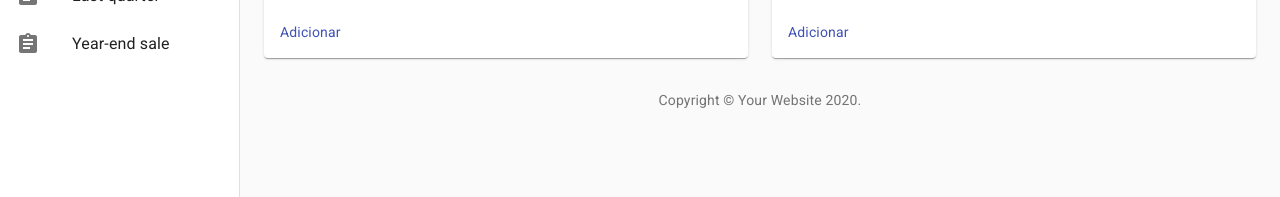
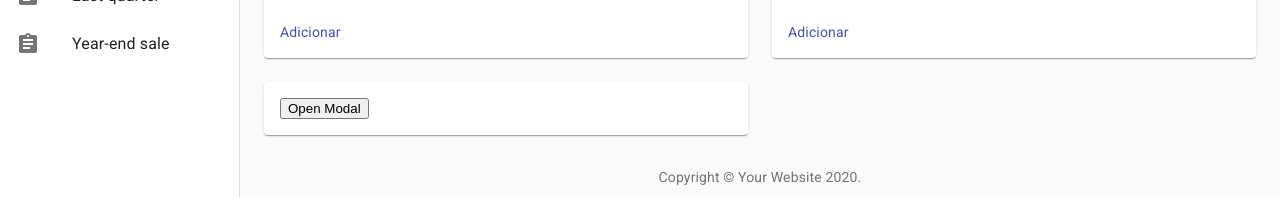
Before and after one commit to brunoaffonso/dashboard-dae, a React (Create React App) app: page / in a window 1280 px wide. Shown: the part 454-651 px from the top of the page. Built offline with nearby package versions, Linux system fonts and the light colour scheme; no server answers; the HTML template or start-up script is replaced by a standard one.

Commit message:
Início da implementação do Modal de inserção de dados

```diff
--- /dev/null
+++ b/src/components/dashboard/AddModalTest.js
@@ -0,0 +1,70 @@
+import React from 'react';
+import { makeStyles } from '@material-ui/core/styles';
+import Modal from '@material-ui/core/Modal';
+
+function rand() {
+  return Math.round(Math.random() * 20) - 10;
+}
+
+function getModalStyle() {
+  const top = 50 + rand();
+  const left = 50 + rand();
+
+  return {
+    top: `${top}%`,
+    left: `${left}%`,
+    transform: `translate(-${top}%, -${left}%)`,
+  };
+}
+
+const useStyles = makeStyles((theme) => ({
+  paper: {
+    position: 'absolute',
+    width: 400,
+    backgroundColor: theme.palette.background.paper,
+    border: '2px solid #000',
+    boxShadow: theme.shadows[5],
+    padding: theme.spacing(2, 4, 3),
+  },
+}));
+
+export default function SimpleModal() {
+  const classes = useStyles();
+  // getModalStyle is not a pure function, we roll the style only on the first render
+  const [modalStyle] = React.useState(getModalStyle);
+  const [open, setOpen] = React.useState(false);
+
+  const handleOpen = () => {
+    setOpen(true);
+  };
+
+  const handleClose = () => {
+    setOpen(false);
+  };
+
+  const body = (
+    <div style={modalStyle} className={classes.paper}>
+      <h2 id="simple-modal-title">Text in a modal</h2>
+      <p id="simple-modal-description">
+        Duis mollis, est non commodo luctus, nisi erat porttitor ligula.
+      </p>
+      <SimpleModal />
+    </div>
+  );
+
+  return (
+    <div>
+      <button type="button" onClick={handleOpen}>
+        Open Modal
+      </button>
+      <Modal
+        open={open}
+        onClose={handleClose}
+        aria-labelledby="simple-modal-title"
+        aria-describedby="simple-modal-description"
+      >
+        {body}
+      </Modal>
+    </div>
+  );
+}
--- a/src/components/dashboard/Dashboard.js
+++ b/src/components/dashboard/Dashboard.js
@@ -22,6 +22,7 @@
 import Chart from './Chart';
 import Deposits from './Deposits';
 import Materiais from './Materiais';
+import AddModelTest from './AddModalTest';
 
 function Copyright() {
   return (
@@ -208,6 +209,11 @@
                 <Materiais />
               </Paper>
             </Grid>
+            <Grid item xs={6}>
+              <Paper className={classes.paper}>
+                <AddModelTest />
+              </Paper>
+            </Grid>
           </Grid>
           <Box pt={4}>
             <Copyright />
```
